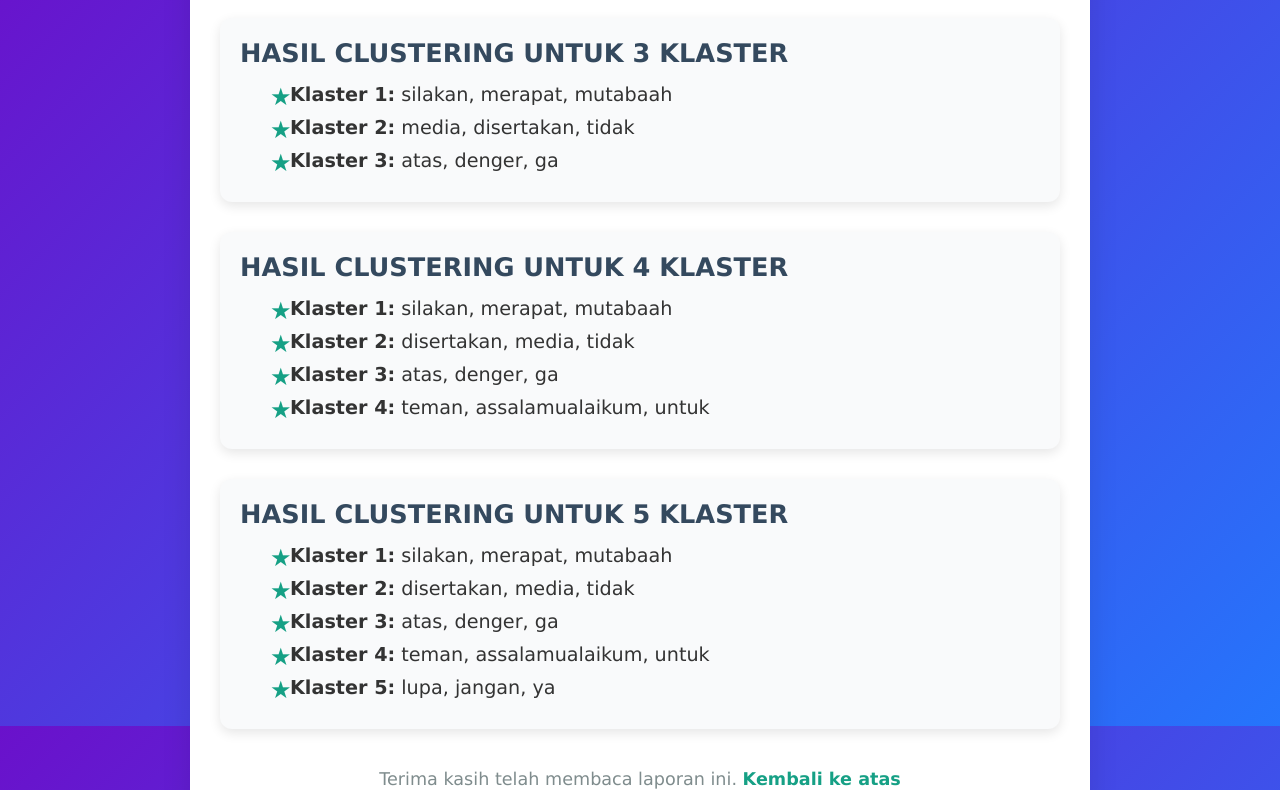
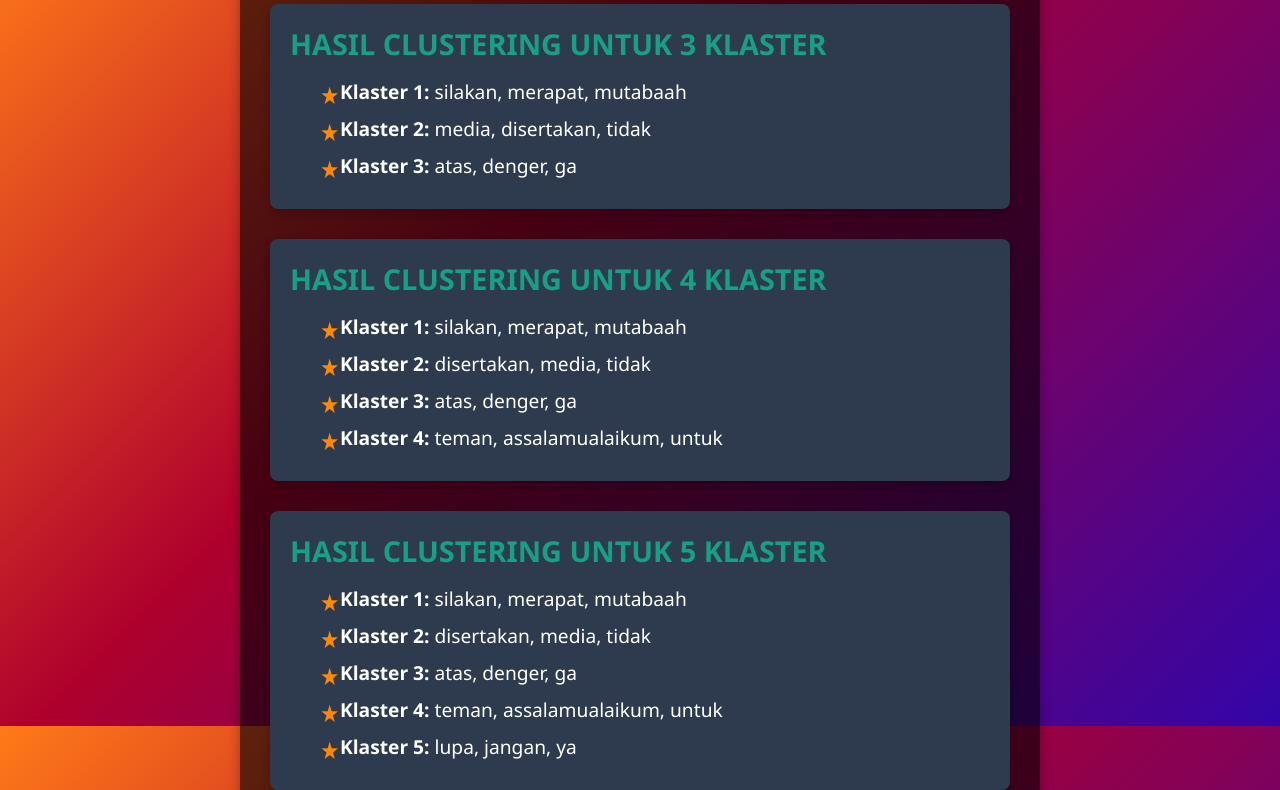
Before and after one commit to ums-l200220201/ums-l200220201.github.io, a plain HTML site: page laporan.html in a window 1280 px wide. Shown: the part 74-864 px from the top of the page. Drawn offline with Linux system fonts and the light colour scheme.

Commit message:
Update laporan.html

```diff
--- a/laporan.html
+++ b/laporan.html
@@ -12,9 +12,9 @@
         }
 
         body {
-            font-family: 'Verdana', sans-serif;
-            background: linear-gradient(135deg, #6a11cb 0%, #2575fc 100%);
-            color: #333;
+            font-family: 'Segoe UI', Tahoma, Geneva, Verdana, sans-serif;
+            background: linear-gradient(135deg, #ff7a18, #af002d 40%, #3205a8);
+            color: #fff;
             padding: 40px;
             display: flex;
             justify-content: center;
@@ -22,47 +22,33 @@
             height: 100vh;
         }
 
-        .container {
-            background-color: #ffffff;
-            border-radius: 20px;
-            box-shadow: 0 10px 30px rgba(0, 0, 0, 0.1);
+        main {
+            width: 100%;
+            max-width: 800px;
+            margin: 0 auto;
             padding: 30px;
-            width: 80%;
-            max-width: 900px;
+            background: rgba(0, 0, 0, 0.6);
+            border-radius: 12px;
+            box-shadow: 0 6px 12px rgba(0, 0, 0, 0.3);
         }
 
-        h1 {
+        h1, h2 {
+            text-align: center;
             font-size: 2.5rem;
-            font-weight: 600;
-            color: #2c3e50;
-            text-align: center;
-            margin-bottom: 20px;
-        }
-
-        h2 {
-            font-size: 1.8rem;
-            color: #16a085;
-            text-align: center;
             margin-bottom: 20px;
         }
 
         .cluster {
-            background: #f9fafb;
-            border-radius: 12px;
+            background: #2e3b4e;
+            border-radius: 8px;
             padding: 20px;
             margin-bottom: 30px;
-            box-shadow: 0 4px 12px rgba(0, 0, 0, 0.1);
-            transition: all 0.3s ease-in-out;
-        }
-
-        .cluster:hover {
-            transform: scale(1.02);
-            box-shadow: 0 10px 20px rgba(0, 0, 0, 0.15);
+            box-shadow: 0 4px 8px rgba(0, 0, 0, 0.2);
         }
 
         .cluster h3 {
-            font-size: 1.6rem;
-            color: #34495e;
+            font-size: 1.8rem;
+            color: #16a085;
             margin-bottom: 15px;
             text-transform: uppercase;
         }
@@ -83,7 +69,7 @@
             content: "★";
             position: absolute;
             left: 10px;
-            color: #16a085;
+            color: #ff8a00;
             font-size: 1.5rem;
         }
 
@@ -91,11 +77,11 @@
             text-align: center;
             margin-top: 40px;
             font-size: 1.1rem;
-            color: #7f8c8d;
+            color: #ccc;
         }
 
         footer a {
-            color: #16a085;
+            color: #ff8a00;
             text-decoration: none;
             font-weight: bold;
         }
@@ -108,7 +94,7 @@
 </head>
 <body>
 
-    <div class="container">
+    <main>
         <h1>Laporan Hasil Clustering</h1>
         <h2>Analisis Hasil Clustering pada Data Komentar Grup WhatsApp</h2>
 
@@ -145,7 +131,7 @@
         <footer>
             <p>Terima kasih telah membaca laporan ini. <a href="#">Kembali ke atas</a></p>
         </footer>
-    </div>
+    </main>
 
 </body>
 </html>
```
